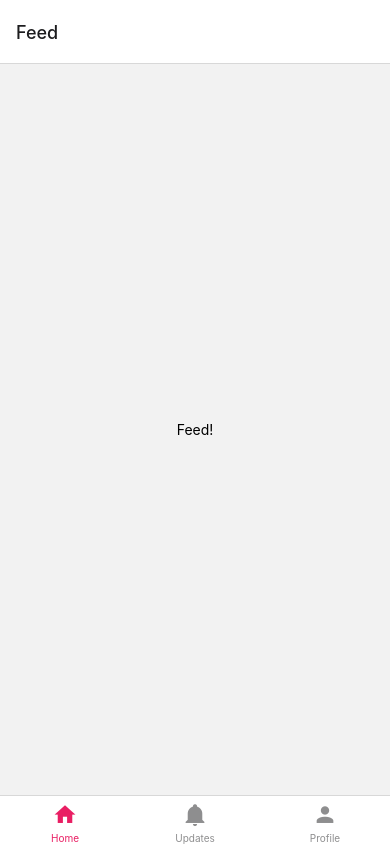
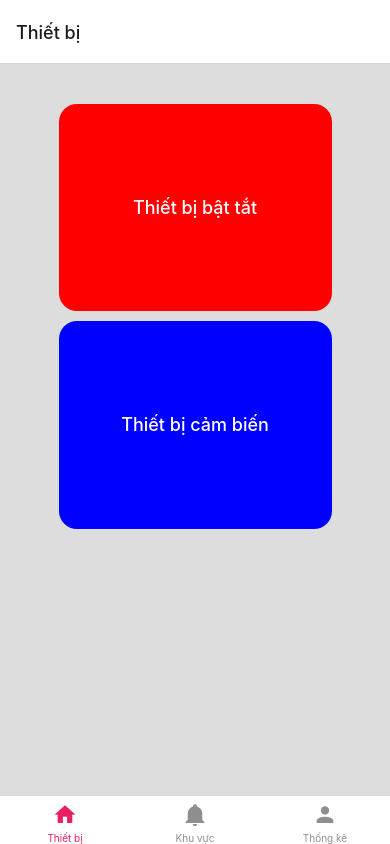
Before and after one commit to trandacthanhtrungvd/farm, a React Native app: screen / in a window 390 px wide. Built offline with nearby package versions, Linux system fonts and the light colour scheme.

Commit message:
Some minor changes

```diff
--- a/package.json
+++ b/package.json
@@ -13,6 +13,7 @@
     "@react-native-community/masked-view": "^0.1.11",
     "@react-navigation/bottom-tabs": "^6.5.20",
     "@react-navigation/native": "^6.1.17",
+    "@react-navigation/native-stack": "^6.9.26",
     "babel-plugin-module-resolver": "^5.0.0",
     "react": "18.2.0",
     "react-native": "0.73.6",
--- a/src/MyTabs.jsx
+++ b/src/MyTabs.jsx
@@ -2,44 +2,44 @@ import {View, Text} from 'react-native';
 import React from 'react';
 import {createBottomTabNavigator} from '@react-navigation/bottom-tabs';
 import Icon from 'react-native-vector-icons/MaterialCommunityIcons';
-import Feed from '@screens/Feed';
-import Notifications from '@screens/Notifications';
-import Profile from '@screens/Profile';
+import Devices from '@screens/Devices';
+import Areas from '@screens/Areas';
+import Dashboard from '@screens/Dashboard';
 
 const Tab = createBottomTabNavigator();
 
 const MyTabs = () => {
   return (
     <Tab.Navigator
-      initialRouteName="Feed"
+      initialRouteName="Thiết bị"
       screenOptions={{
         tabBarActiveTintColor: '#e91e63',
       }}>
       <Tab.Screen
-        name="Feed"
-        component={Feed}
+        name="Thiết bị"
+        component={Devices}
         options={{
-          tabBarLabel: 'Home',
+          tabBarLabel: 'Thiết bị',
           tabBarIcon: ({color, size}) => (
             <Icon name="home" color={color} size={size} />
           ),
         }}
       />
       <Tab.Screen
-        name="Notifications"
-        component={Notifications}
+        name="Khu vực"
+        component={Areas}
         options={{
-          tabBarLabel: 'Updates',
+          tabBarLabel: 'Khu vực',
           tabBarIcon: ({color, size}) => (
             <Icon name="bell" color={color} size={size} />
           ),
         }}
       />
       <Tab.Screen
-        name="Profile"
-        component={Profile}
+        name="Thống kê"
+        component={Dashboard}
         options={{
-          tabBarLabel: 'Profile',
+          tabBarLabel: 'Thống kê',
           tabBarIcon: ({color, size}) => (
             <Icon name="account" color={color} size={size} />
           ),
--- a/src/screens/Profile.jsx
+++ b/src/screens/Areas.jsx
@@ -1,12 +1,12 @@
 import {View, Text} from 'react-native';
 import React from 'react';
 
-const Profile = () => {
+const Areas = () => {
   return (
     <View style={{flex: 1, justifyContent: 'center', alignItems: 'center'}}>
-      <Text>Profile!</Text>
+      <Text>Khu vực!</Text>
     </View>
   );
 };
 
-export default Profile;
+export default Areas;
--- a/src/screens/Feed.jsx
+++ b/src/screens/Dashboard.jsx
@@ -1,12 +1,12 @@
 import {View, Text} from 'react-native';
 import React from 'react';
 
-const Feed = () => {
+const Dashboard = () => {
   return (
     <View style={{flex: 1, justifyContent: 'center', alignItems: 'center'}}>
-      <Text>Feed!</Text>
+      <Text>Dashboard!</Text>
     </View>
   );
 };
 
-export default Feed;
+export default Dashboard;
--- /dev/null
+++ b/src/screens/Devices.jsx
@@ -0,0 +1,51 @@
+import {View, Text, StyleSheet, Pressable, Switch} from 'react-native';
+import React from 'react';
+
+const Devices = () => {
+  return (
+    <View style={styles.container}>
+      <Pressable style={[styles.button, styles.onoff]} onPress={() => {}}>
+        <Text style={styles.text}>Thiết bị bật tắt</Text>
+      </Pressable>
+      <Pressable style={[styles.button, styles.sensor]} onPress={() => {}}>
+        <Text style={styles.text}>Thiết bị cảm biến</Text>
+      </Pressable>
+    </View>
+  );
+};
+
+const styles = StyleSheet.create({
+  container: {
+    paddingTop: 40,
+    backgroundColor: '#DDD',
+    flex: 1,
+    flexDirection: 'column',
+    justifyContent: 'flex-start',
+    alignItems: 'center',
+    gap: 10,
+  },
+  button: {
+    // height: 150,
+    // width: 250,
+    height: '30%',
+    width: '70%',
+    flexDirection: 'column',
+    justifyContent: 'center',
+    alignItems: 'center',
+    borderRadius: 18,
+    color: 'red',
+  },
+  text: {
+    color: 'white',
+    fontWeight: '500',
+    fontSize: 18,
+  },
+  onoff: {
+    backgroundColor: 'red',
+  },
+  sensor: {
+    backgroundColor: 'blue',
+  },
+});
+
+export default Devices;
--- a/src/screens/Notifications.jsx
+++ /dev/null
@@ -1,12 +0,0 @@
-import {View, Text} from 'react-native';
-import React from 'react';
-
-const Notifications = () => {
-  return (
-    <View style={{flex: 1, justifyContent: 'center', alignItems: 'center'}}>
-      <Text>Notifications!</Text>
-    </View>
-  );
-};
-
-export default Notifications;
```
Also changed, not shown: 2 other files (tests, documents, lock files or other folders).
